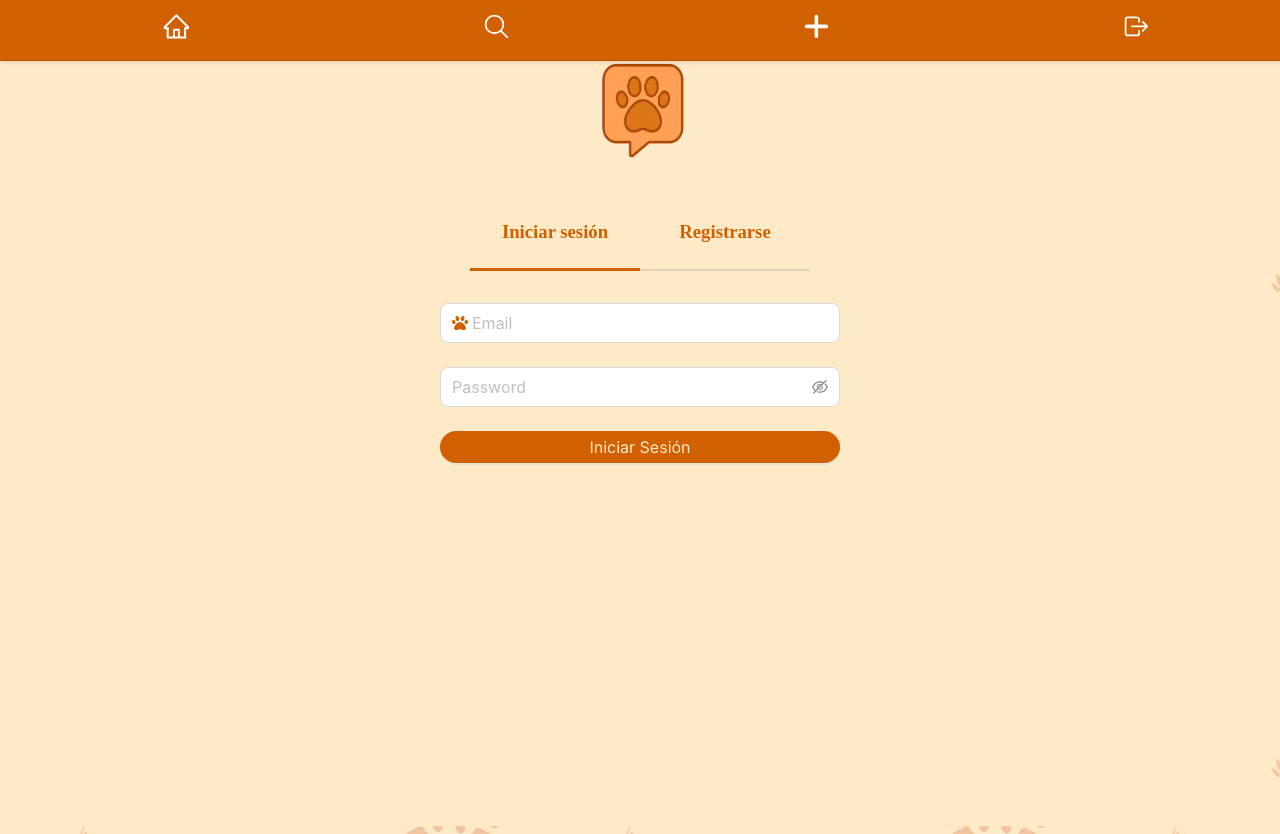
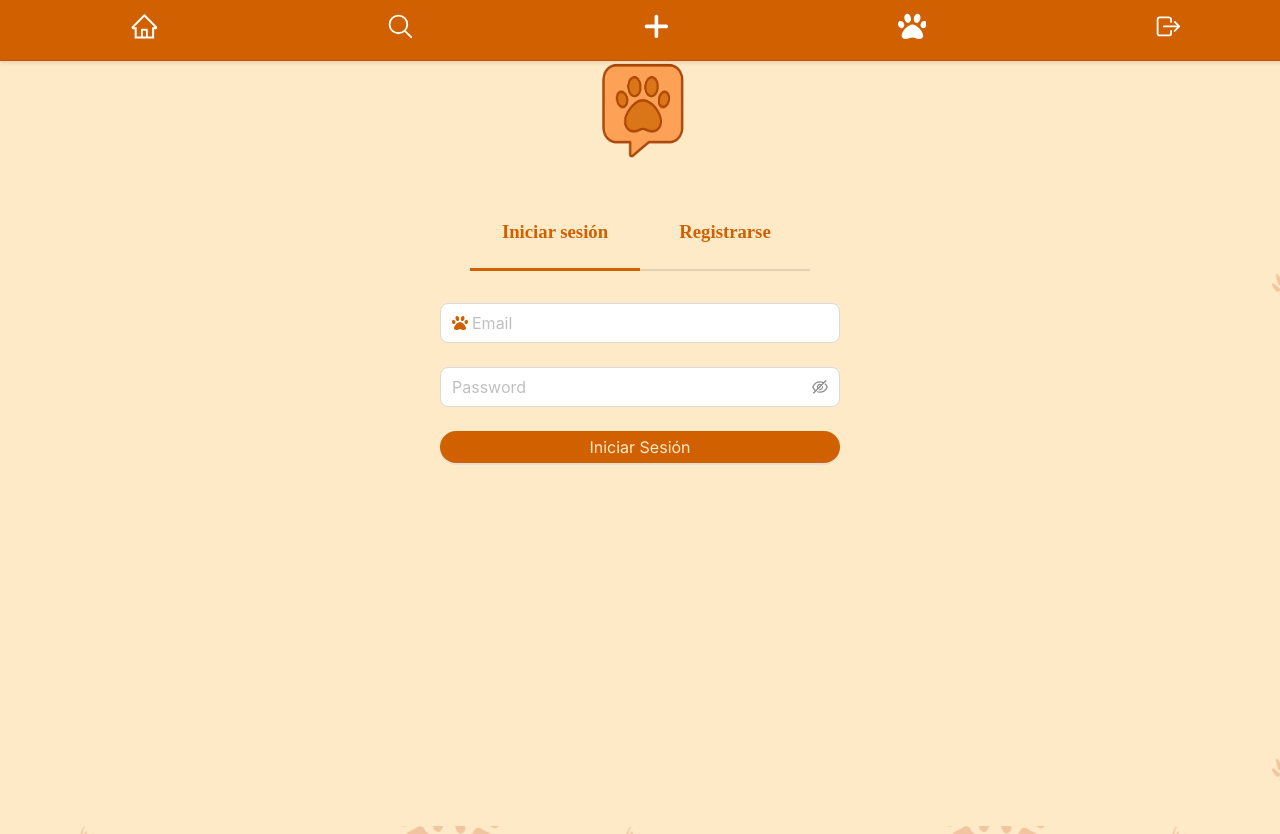
Before and after one commit to capimaker/patitApp, a React (Vite) app: page /login in a window 1280 px wide. Built offline with nearby package versions, Linux system fonts and the light colour scheme; a web font is replaced by a local one.

Commit message:
icono profile implementado exitosamente

```diff
--- a/src/components/Header/Header.jsx
+++ b/src/components/Header/Header.jsx
@@ -5,6 +5,7 @@ import { IoSearchOutline, IoLogOutOutline } from "react-icons/io5";
 import { FaPlus } from "react-icons/fa6";
 import { logout } from "../../service/authSlice";
 import { Mybutton } from "../Elements/Button/Button";
+import { FaPaw } from "react-icons/fa";
 import "./Header.css";
 
 const Header = () => {
@@ -40,6 +41,7 @@ const Header = () => {
         <Link to="/home" className="nav-icon"><AiOutlineHome /></Link>
         <Link to="/search" className="nav-icon"><IoSearchOutline /></Link>
         <Link to="/create" className="nav-icon"><FaPlus /></Link>
+        <Link to="/profile" className="nav-icon"><FaPaw /></Link>
         <span onClick={onLogout} className="nav-icon"><IoLogOutOutline /></span>
         {/* {token && (
           <Link to="/profile" className="nav-icon"><FaPaw /></Link>
@@ -55,6 +57,7 @@ const Header = () => {
          {/* {token && (
           <Link to="/profile" className="nav-icon"><FaPaw /></Link>
          )}                                                                 */}
+         <Link to="/profile" className="nav-icon"><FaPaw /></Link>
         <span onClick={onLogout}className="nav-icon"><IoLogOutOutline /></span>
       </nav>
     </>
```
